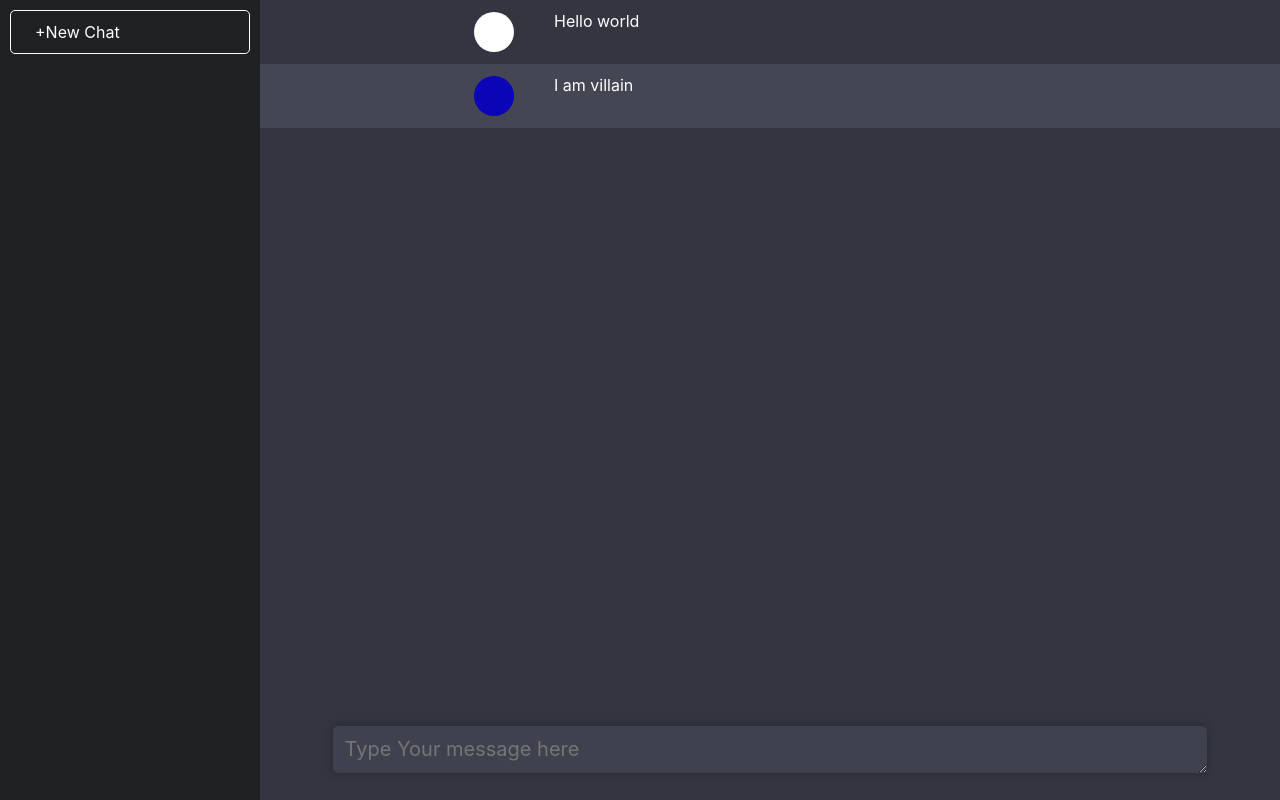
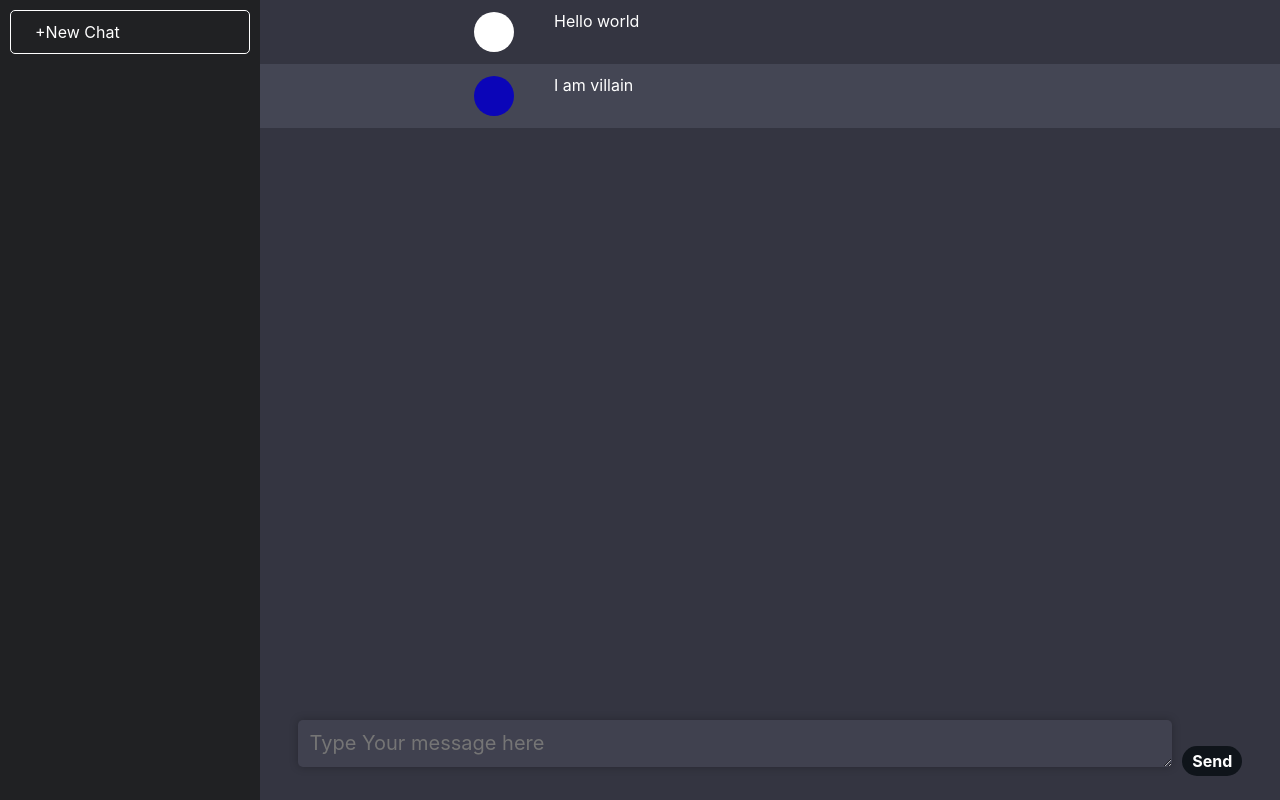
Before and after one commit to Onyxcodeotto/Tubes3_13521051, a React (Create React App) app: page / in a window 1280 px wide. Built offline with nearby package versions, Linux system fonts and the light colour scheme.

Commit message:
send toggle

```diff
--- a/src/App.css
+++ b/src/App.css
@@ -124,6 +124,23 @@
   padding-right: 40px;
 }
 
+.chat-send-button {
+  margin-left: 10px;
+  height: 30px;
+  padding: 0 10px;
+  font-size: 16px;
+  font-weight: bold;
+  color: #fff;
+  background-color: #0f141a;
+  border: none;
+  border-radius: 20px;
+  cursor: pointer;
+}
+
+.chat-send-button:hover {
+  background-color: #7eb4eb;
+}
+
 @keyframes App-logo-spin {
   from {
     transform: rotate(0deg);
--- a/src/App.js
+++ b/src/App.js
@@ -54,6 +54,7 @@ function App() {
           className="chat-input-textarea"
           placeholder = "Type Your message here">
           </textarea>
+          <button className="chat-send-button">Send</button>
         </div>
       </section>
     </div>
```
